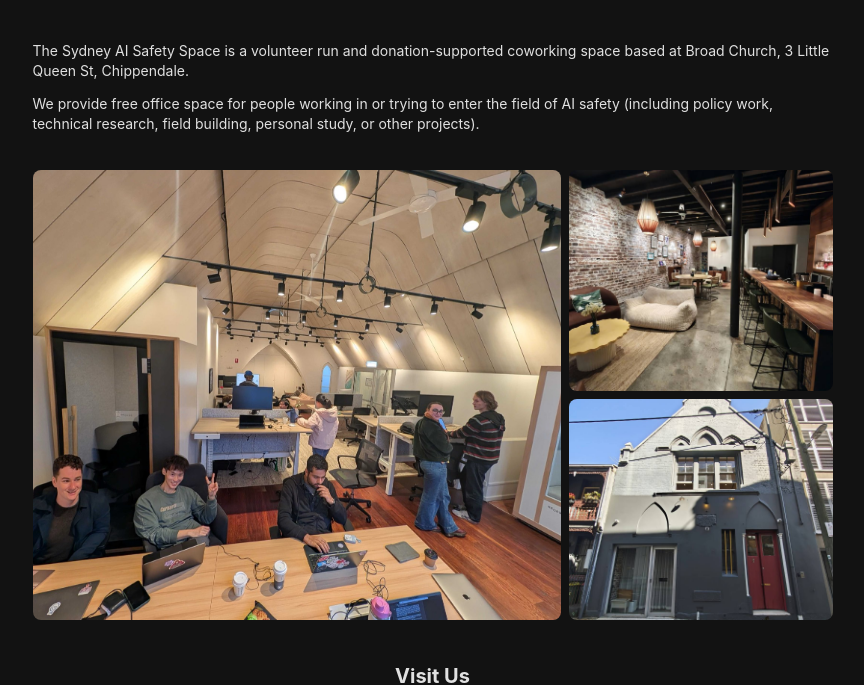
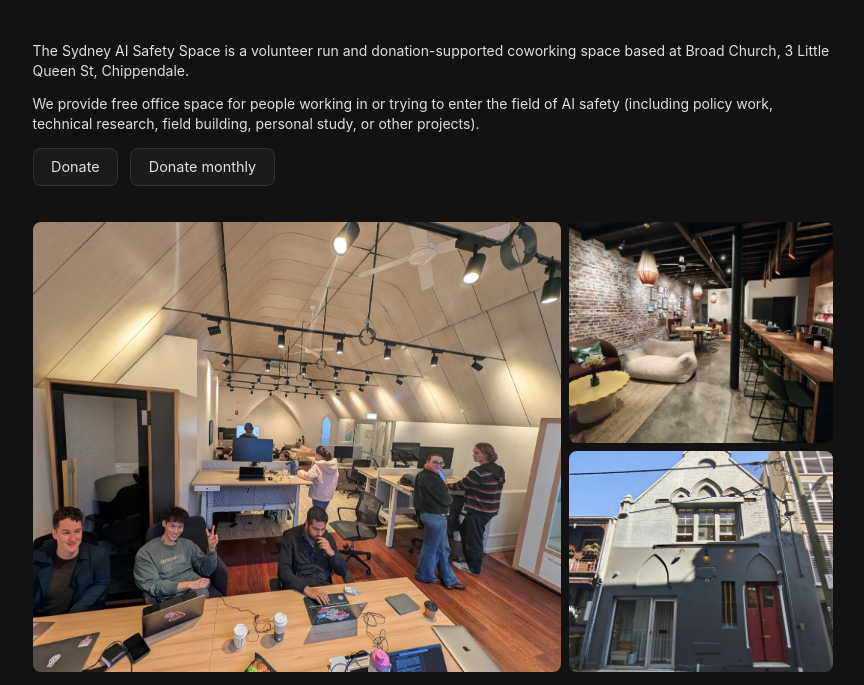
Before and after one commit to Sydney-AI-Safety-Space/Sydney-AI-Safety-Space, a plain HTML site: page index.html in a window 1280 px wide. Shown: the part 131-816 px from the top of the page, without its empty margins (200-1064 px from the left). Drawn offline with Linux system fonts and the light colour scheme.

Commit message:
Add Donate and Donate monthly buttons under the intro
The home page says the space is donation-supported but had no way to
give. Two Stripe payment links now sit under the intro paragraphs:
one-off (amount editable) and monthly. The block has id="donate" so
other pages or a printed QR code can point at index.html#donate.

The buttons reuse the contact form's button style: the existing rule
now covers both, rather than a second copy of it.

Co-Authored-By: Claude Opus 5.5 <noreply@anthropic.com>
Claude-Session: https://claude.ai/code/session_012KZ4rFViMz7mhyk2KudaM1

```diff
--- a/index.html
+++ b/index.html
@@ -45,6 +45,11 @@
         <div class="content">
             <p>The Sydney AI Safety Space is a volunteer run and donation-supported coworking space based at Broad Church, 3 Little Queen St, Chippendale.</p>
             <p>We provide free office space for people working in or trying to enter the field of AI safety (including policy work, technical research, field building, personal study, or other projects).</p>
+            <!-- Stripe payment links: one-off (amount editable) and monthly. -->
+            <p class="donate-links" id="donate">
+                <a class="donate-button" href="https://donate.stripe.com/bJeeVcbcw6L6cho3pO0x200" target="_blank" rel="noopener noreferrer">Donate</a>
+                <a class="donate-button" href="https://donate.stripe.com/14A6oG5Sc9Xi1CK3pO0x202" target="_blank" rel="noopener noreferrer">Donate monthly</a>
+            </p>
         </div>
     </section>
 
--- a/static/css/style.css
+++ b/static/css/style.css
@@ -155,8 +155,11 @@ h1, h2, h3 {
     border-color: var(--link-color);
 }
 
-.contact-form button {
+/* The site's one button style: the contact form's Send and the Donate links */
+.contact-form button,
+.donate-button {
     align-self: flex-start;
+    display: inline-block;
     font-family: inherit;
     font-size: 0.9rem;
     color: var(--text-color);
@@ -167,9 +170,17 @@ h1, h2, h3 {
     cursor: pointer;
 }
 
-.contact-form button:hover {
+.contact-form button:hover,
+.donate-button:hover {
     border-color: var(--link-color);
     color: var(--link-color);
+    text-decoration: none;
+}
+
+.donate-links {
+    display: flex;
+    flex-wrap: wrap;
+    gap: 0.75rem;
 }
 
 .form-status {
```
